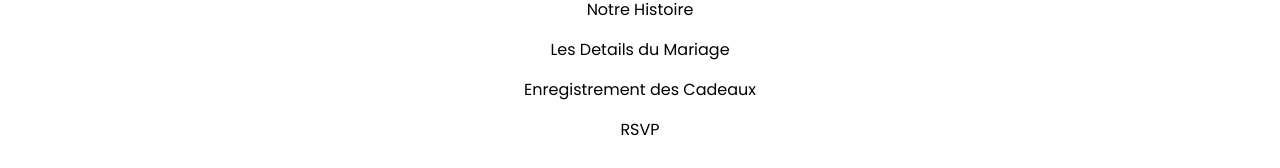
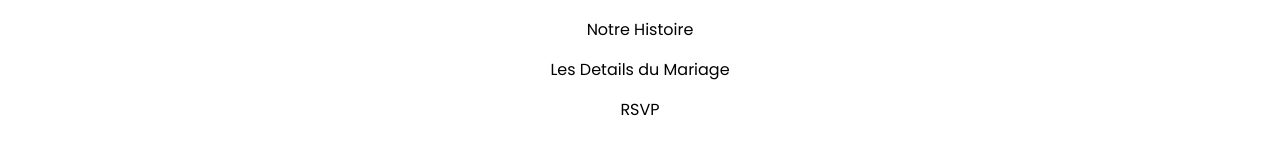
Before and after one commit to pierreEdimo/mariage, a Next.js app: page /rsvp in a window 1280 px wide. Shown: the part 1582-1750 px from the top of the page. Built offline with nearby package versions, Linux system fonts and the light colour scheme.

Commit message:
delete useless link

```diff
--- a/src/app/shared/footer.tsx
+++ b/src/app/shared/footer.tsx
@@ -15,7 +15,6 @@ export const Footer: React.FC<Props> = ({backgroundColor}) => {
             <div className={"w-2/3 m-auto flex items-center justify-center flex-col gap-4"}>
                 <a>Notre Histoire</a>
                 <a>Les Details du Mariage</a>
-                <a>Enregistrement des Cadeaux</a>
                 <a>RSVP</a>
             </div>
         </footer>
```
